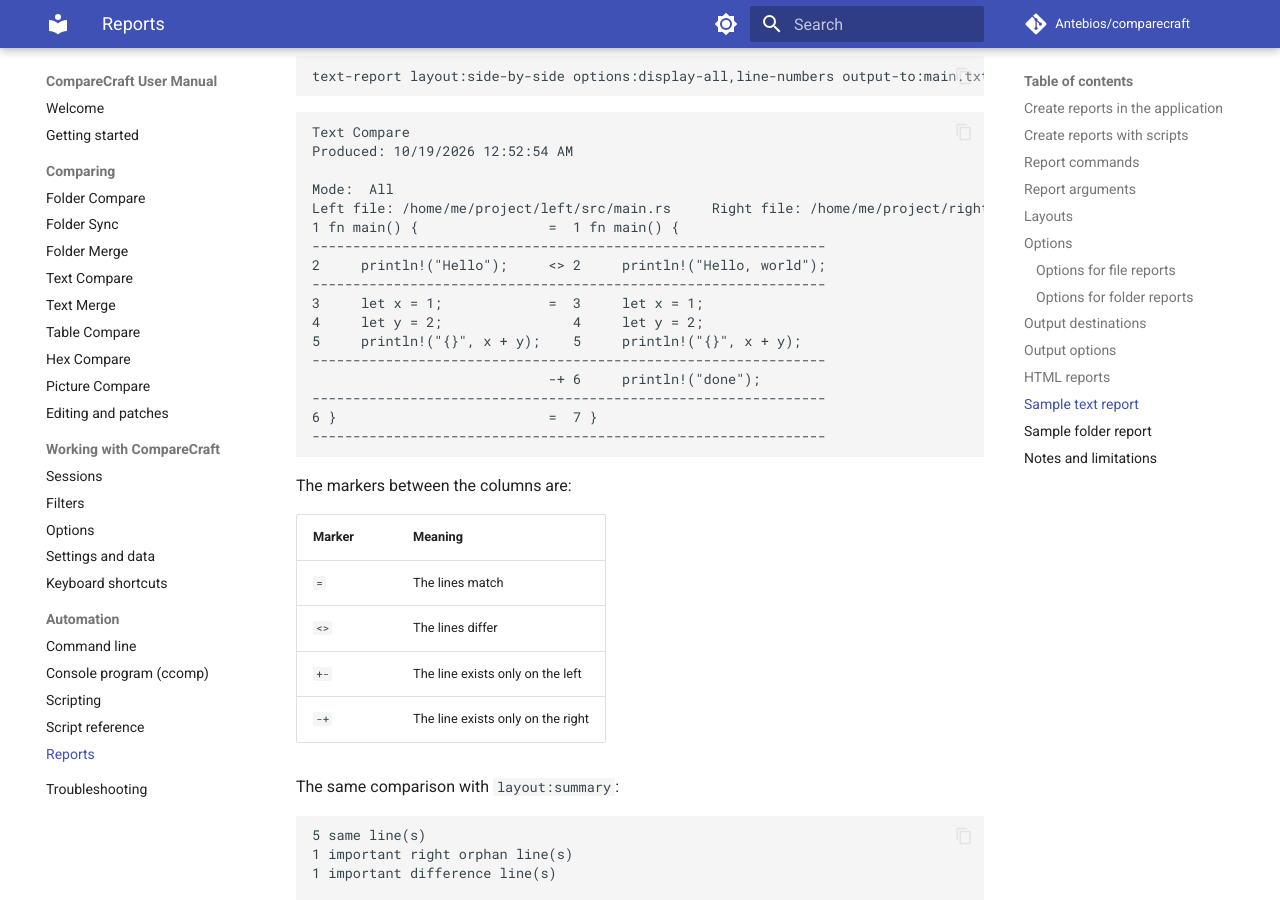
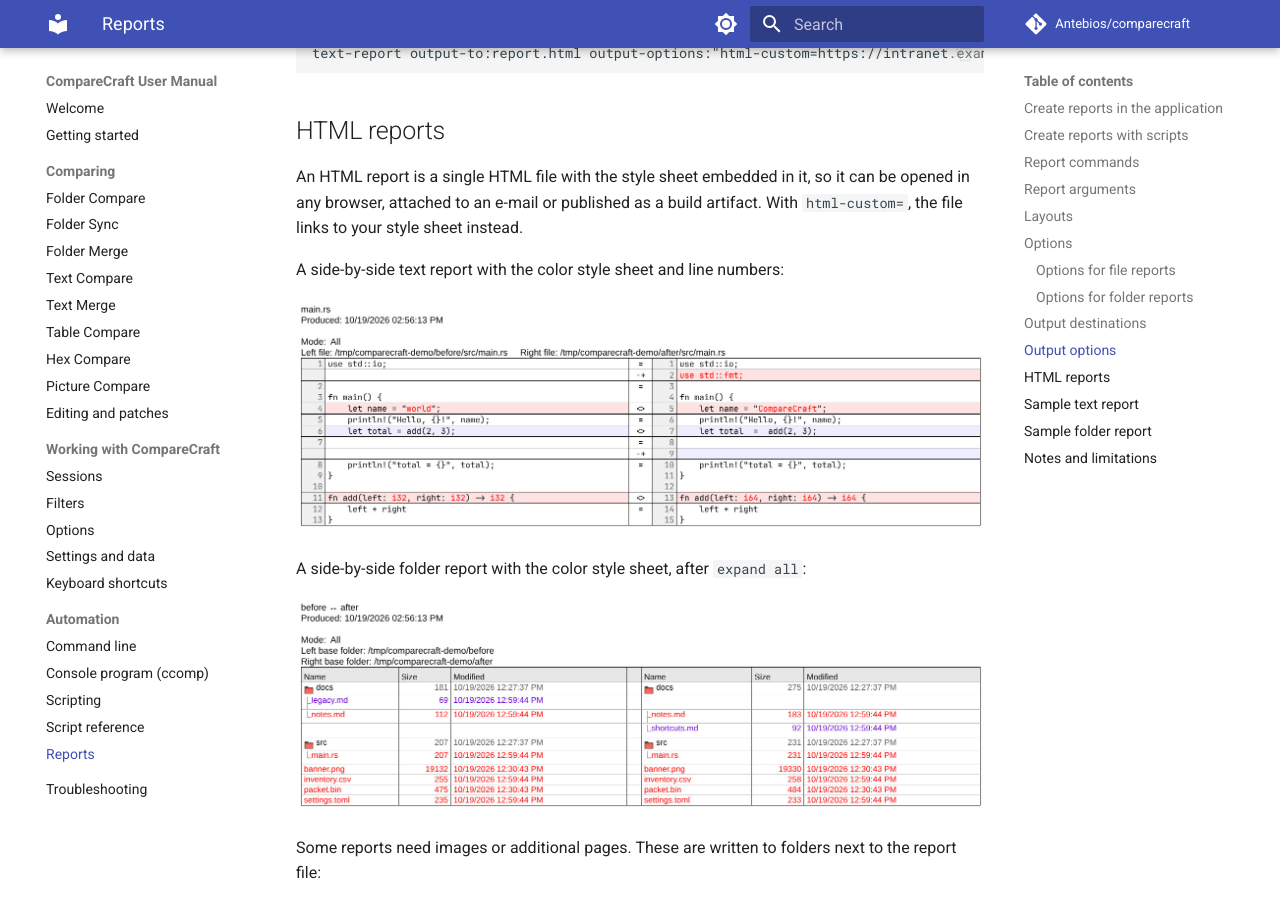
Before and after one commit to Antebios/comparecraft, an MkDocs documentation site: the page built from docs/manual/reports.md, in a window 1280 px wide and 900 px high, scrolled down 8385 px. Built offline with MkDocs 1.6.1 and Material for MkDocs 9.7.7, drawn with Linux system fonts in a browser that asks for light colours; comment, search, counter and statistics services are not loaded.

Commit message:
Docs: retake manual screenshots and add new ones
- Retake all viewer and Home screenshots with the current build
- Add Folder Merge, Session menu, Info, Report and Workspaces
  dialog screenshots, plus sample HTML report output
- Reference the new images in the manual and README
- Folder Merge status bar: singular/plural counts

Co-authored-by: Copilot <223556219+Copilot@users.noreply.github.com>

```diff
--- a/docs/manual/reports.md
+++ b/docs/manual/reports.md
@@ -7,6 +7,8 @@ CompareCraft writes reports of folder and file comparisons: plain text for logs
 Folder Compare and the file comparison views have a report command on the **Session** menu: **Folder Compare Report…**, **Text Compare Report…**, **Table Compare Report…**, **Hex Compare Report…** and **Picture Compare Report…**. In Folder Compare, select one or more files and choose **Actions > File Compare Report…** (also on the context menu) to report on the selected files instead.
 
 The report dialog has three parts.
+
+![The Folder Compare Report dialog with the report layout, report options and output options](images/report-dialog.jpg)
 
 **Report layout** lists the layouts for the view:
 
@@ -28,6 +30,8 @@ File Compare Report uses the viewer-specific dialog when all selected files are
 - For the Interleaved layout: **Strikeout left differences** and **Strikeout right differences**.
 - For the Patch layout: **Patch style:** **Normal diff**, **Context diff** or **Unified diff**.
 - For folder reports: **Columns:** **Size**, **Modified**, **CRC** and **Attributes**.
+
+![The Text Compare Report dialog with the text layouts, including Patch, Statistics and XML Dump](images/report-dialog-text.jpg)
 
 **Output options** choose where the report goes:
 
@@ -205,6 +209,14 @@ text-report output-to:report.html output-options:"html-custom=https://intranet.e
 ## HTML reports
 
 An HTML report is a single HTML file with the style sheet embedded in it, so it can be opened in any browser, attached to an e-mail or published as a build artifact. With `html-custom=`, the file links to your style sheet instead.
+
+A side-by-side text report with the color style sheet and line numbers:
+
+![An HTML side-by-side text report with changed lines highlighted and line numbers on both sides](images/report-text-output.jpg)
+
+A side-by-side folder report with the color style sheet, after `expand all`:
+
+![An HTML side-by-side folder report with folder icons, tree lines, sizes and modification times](images/report-folder-output.jpg)
 
 Some reports need images or additional pages. These are written to folders next to the report file:
 
```
Also changed, not shown: README.md (+5 -1 lines), docs/manual/folder-merge.md (+2 -0 lines), docs/manual/sessions.md (+6 -0 lines), docs/manual/images/folder-compare.jpg, docs/manual/images/folder-merge.jpg (added), docs/manual/images/hex-compare.jpg, docs/manual/images/home.jpg, docs/manual/images/info-dialog.jpg (added), docs/manual/images/picture-compare.jpg, docs/manual/images/report-dialog-text.jpg (added), docs/manual/images/report-dialog.jpg (added), docs/manual/images/report-folder-output.jpg (added), docs/manual/images/report-text-output.jpg (added), docs/manual/images/session-menu.jpg (added), 4 more files, 1 other file.
